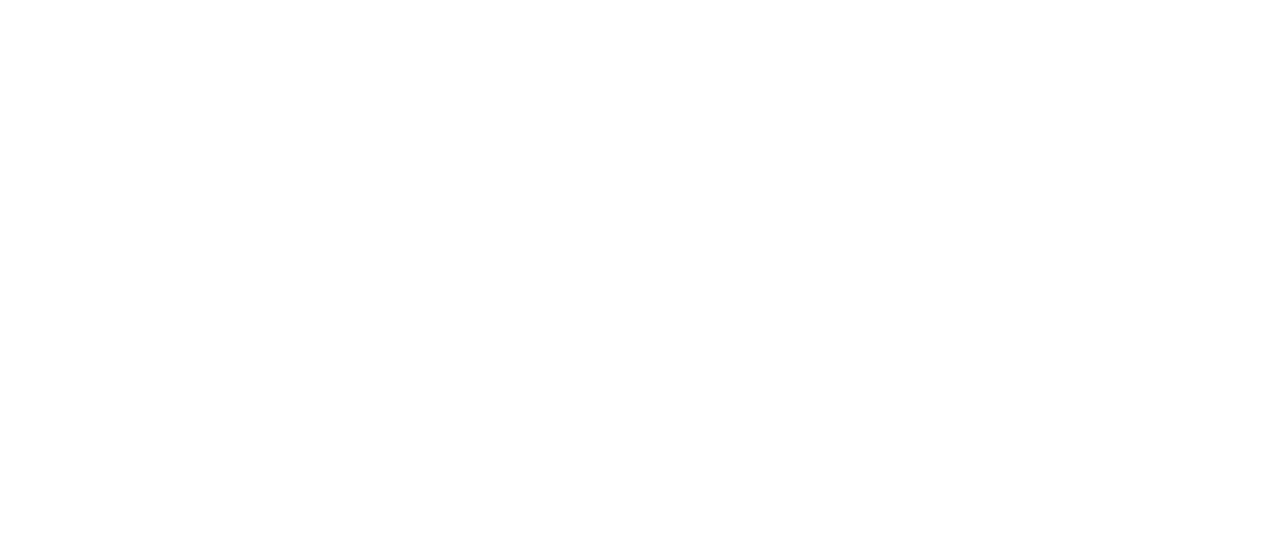
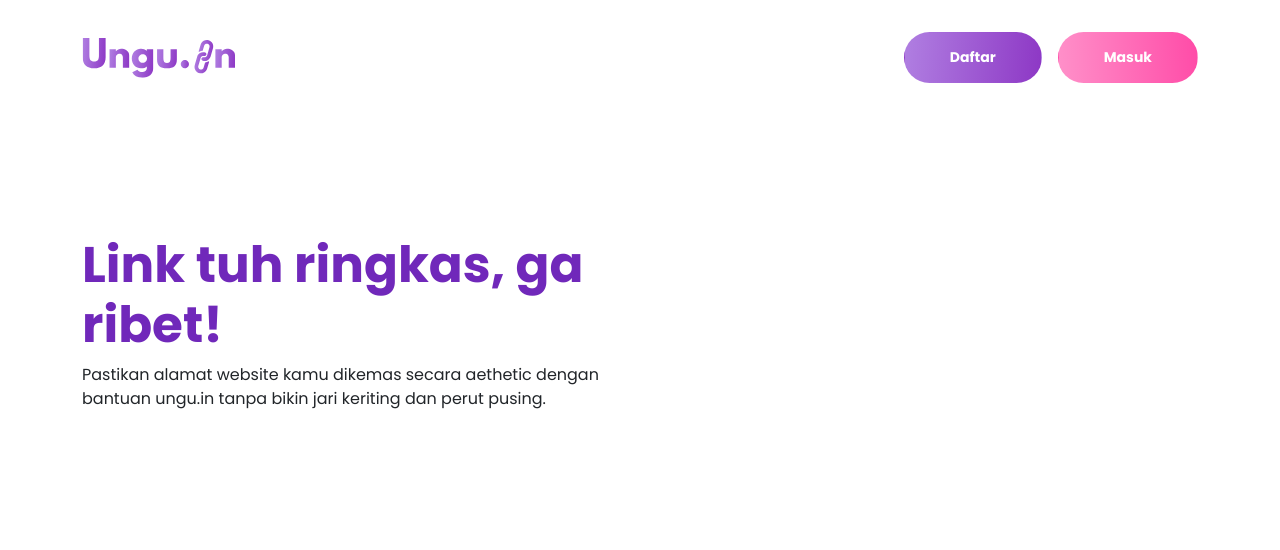
Before and after one commit to zakihaha/unguin-v2-html, a plain HTML site: page index.html in a window 1280 px wide. Drawn offline with Linux system fonts and the light colour scheme; files whose address does not match are found by name.

Commit message:
hero done

```diff
--- a/assets/css/style.css
+++ b/assets/css/style.css
@@ -53,6 +53,7 @@
 h1 {
     font-size: 50px;
     font-family: 'p-700';
+    color: #7028BA;
 }
 
 h2 {
@@ -79,7 +80,7 @@ p.thin {
 }
 
 .btn {
-    padding: 19px 52px;
+    padding: 14px 45px;
     border-radius: 40px;
     color: #FFFFFF;
     font-family: 'p-700';
@@ -187,3 +188,11 @@ p.thin {
     height: 30px;
     color: #FFFFFF;
 }
+
+.navbar {
+    padding: 32px 0;
+}
+
+#hero {
+    padding: 120px 0;
+}
--- a/assets/style.css
+++ /dev/null
@@ -1,66 +0,0 @@
-@font-face {
-    font-family: p-reg;
-    font-display: auto;
-    font-style: normal;
-    src: url('../font/poppins-v15-latin-regular.ttf') format('truetype'),
-    url('../font/poppins-v15-latin-regular.eot') format('embedded-opentype'), /* IE6-IE8 */
-    url('../font/poppins-v15-latin-regular.woff2') format('woff2'), /* Super Modern Browsers */
-    url('../font/poppins-v15-latin-regular.woff') format('woff'), /* Modern Browsers */
-    url('../font/poppins-v15-latin-regular.svg') format('svg'); /* Legacy iOS */
-}
-
-@font-face {
-    font-family: p-600;
-    font-display: auto;
-    font-style: normal;
-    src: url('../font/poppins-v15-latin-600.ttf') format('truetype'),
-    url('../font/poppins-v15-latin-600.eot') format('embedded-opentype'), /* IE6-IE8 */
-    url('../font/poppins-v15-latin-600.woff2') format('woff2'), /* Super Modern Browsers */
-    url('../font/poppins-v15-latin-600.woff') format('woff'), /* Modern Browsers */
-    url('../font/poppins-v15-latin-600.svg') format('svg'); /* Legacy iOS */
-}
-
-@font-face {
-    font-family: p-700;
-    font-display: auto;
-    font-style: normal;
-    src: url('../font/poppins-v15-latin-700.ttf') format('truetype'),
-    url('../font/poppins-v15-latin-700.eot') format('embedded-opentype'), /* IE6-IE8 */
-    url('../font/poppins-v15-latin-700.woff2') format('woff2'), /* Super Modern Browsers */
-    url('../font/poppins-v15-latin-700.woff') format('woff'), /* Modern Browsers */
-    url('../font/poppins-v15-latin-700.svg') format('svg'); /* Legacy iOS */
-}
-
-* {
-    margin: 0;
-    padding: 0;
-}
-
-html {
-    scroll-behavior: smooth;
-}
-
-body {
-    font-family: p-reg, sans-serif;
-    font-size: 16px;
-    background-color: #ffffff;
-}
-
-img {
-    width: 100%;
-}
-
-h1 {
-    font-size: 60px;
-}
-
-h2 {
-    font-size: 42px;
-}
-
-p {
-    margin: 0;
-    padding: 0;
-    line-height: 2em;
-    color: #333;
-}
--- a/index.html
+++ b/index.html
@@ -4,9 +4,39 @@
     <meta charset="UTF-8">
     <meta http-equiv="X-UA-Compatible" content="IE=edge">
     <meta name="viewport" content="width=device-width, initial-scale=1.0">
-    <title>Document</title>
+    <title>ungu.in</title>
+    <link rel="stylesheet" href="assets/css/bootstrap.min.css">
+    <link rel="stylesheet" href="assets/css/style.css">
+    <script src="assets/js/bootstrap.min.js"></script>
+
 </head>
 <body>
+    <!-- navbar -->
+    <section>
+        <nav class="navbar">
+            <div class="container">
+              <a class="navbar-brand">
+                  <img src="assets/img/logo/unguin.svg" alt="">
+              </a>
+              <div class="d-flex">
+                  <a href="#" class="btn btn-purple me-3">Daftar</a>
+                  <a href="#" class="btn btn-pink">Masuk</a>
+              </div>
+            </div>
+          </nav>
+    </section>
 
+    <!-- hero -->
+    <section id="hero" class="hero">
+        <div class="container">
+            <div class="row">
+                <div class="col-md-6">
+                    <h1>Link tuh ringkas, ga ribet!</h1>
+                    <p>Pastikan alamat website kamu dikemas secara aethetic dengan bantuan ungu.in tanpa bikin jari keriting dan perut pusing.</p>
+                </div>
+                <div class="col-md-6"></div>
+            </div>
+        </div>
+    </section>
 </body>
 </html>
```
